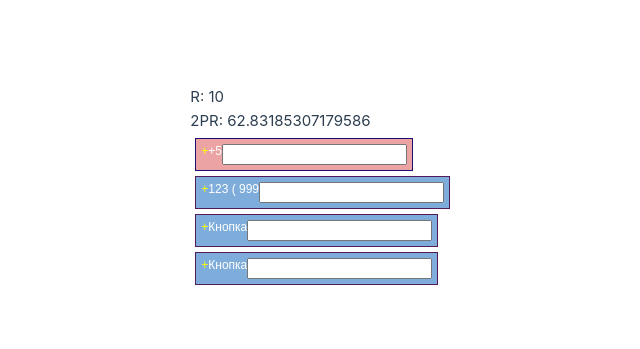
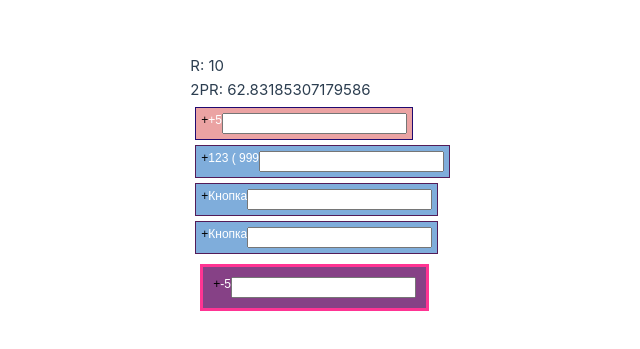
Before and after one commit to reznikovkg/vue-3-docker-compose, a Vue app in the folder vue/: page / in a window 1280 px wide. Shown: the part 213-562 px from the top of the page, without its empty margins (185-825 px from the left). Built offline with nearby package versions, Linux system fonts and the light colour scheme.

Commit message:
custom button

```diff
--- a/vue/src/components/pages/IndexPage.vue
+++ b/vue/src/components/pages/IndexPage.vue
@@ -10,7 +10,7 @@
 
     <CustomButton :type="'red'" @click="() => addCount(5)">+5</CustomButton>
 
-    <CustomButton @click="() => addCount(10)" @len="(v) => vModelCheckbox(v)">
+    <CustomButton @click="() => addCount(10)" @len="(v) => check(v)">
       123
       <template #count>
         999
@@ -19,6 +19,7 @@
 
     <CustomButton @click="() => addCount(10)"></CustomButton>
     <CustomButton @click="() => addCount(10)"/>
+    <CustomButton :type="'purple'" @click="() => addCount(-5)">-5</CustomButton>
   </div>
 </template>
 
@@ -42,6 +43,9 @@ export default{
   methods: {
     addCount(v = 10){
       this.count += v
+    },
+    check (v) {
+      alert('stop')
     }
   }
 }
--- a/vue/src/components/ui/CustomButton.vue
+++ b/vue/src/components/ui/CustomButton.vue
@@ -53,8 +53,15 @@ export default {
     background: #eba3a3;
   }
 
+  &--purple {
+    border: 3px solid #ff3493;
+    padding: 10px;
+    margin: 10px;
+    background: #864186;
+  }
+
   &__icon {
-    color: yellow;
+    color: black;
   }
 }
 </style>
```
